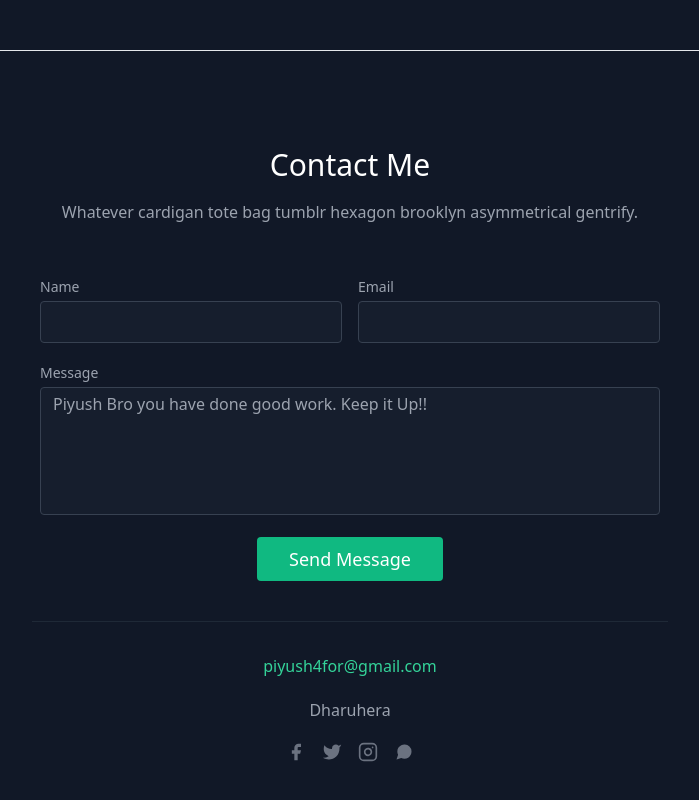
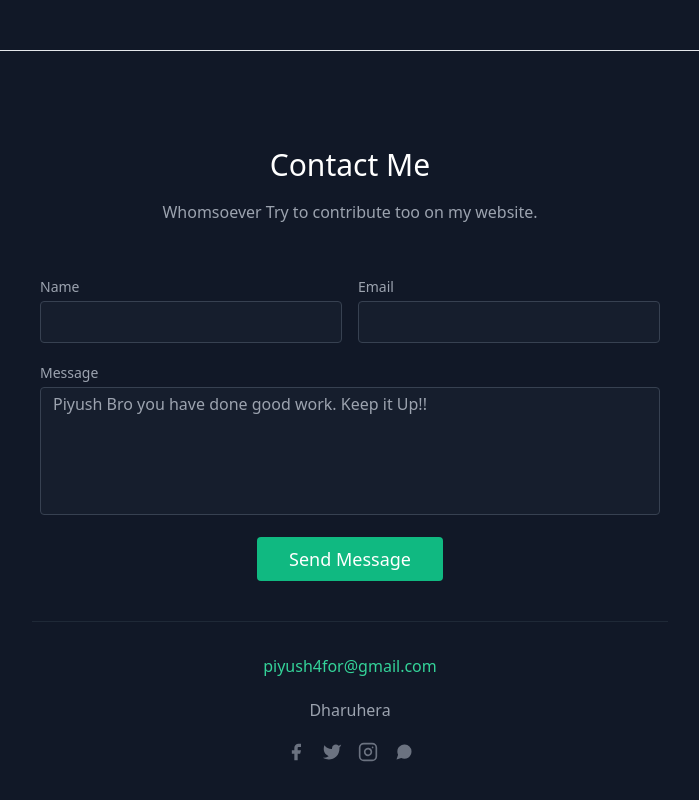
Before and after one commit to piyush4for/AWS_testing, a plain HTML site: page index.html in a window 1280 px wide. Shown: the part 2394-3194 px from the top of the page, without its empty margins (290-989 px from the left). Drawn offline with nearby package versions, Linux system fonts and the light colour scheme.

Commit message:
Update index.html

```diff
--- a/index.html
+++ b/index.html
@@ -179,7 +179,7 @@
         <div class="container px-5 py-24 mx-auto">
           <div class="flex flex-col text-center w-full mb-12">
             <h1 class="sm:text-3xl text-2xl font-medium title-font mb-4 text-white">Contact Me</h1>
-            <p class="lg:w-2/3 mx-auto leading-relaxed text-base">Whatever cardigan tote bag tumblr hexagon brooklyn asymmetrical gentrify.</p>
+            <p class="lg:w-2/3 mx-auto leading-relaxed text-base">Whomsoever Try to contribute too on my website.</p>
           </div>
           <div class="lg:w-1/2 md:w-2/3 mx-auto">
             <div class="flex flex-wrap -m-2">
```
